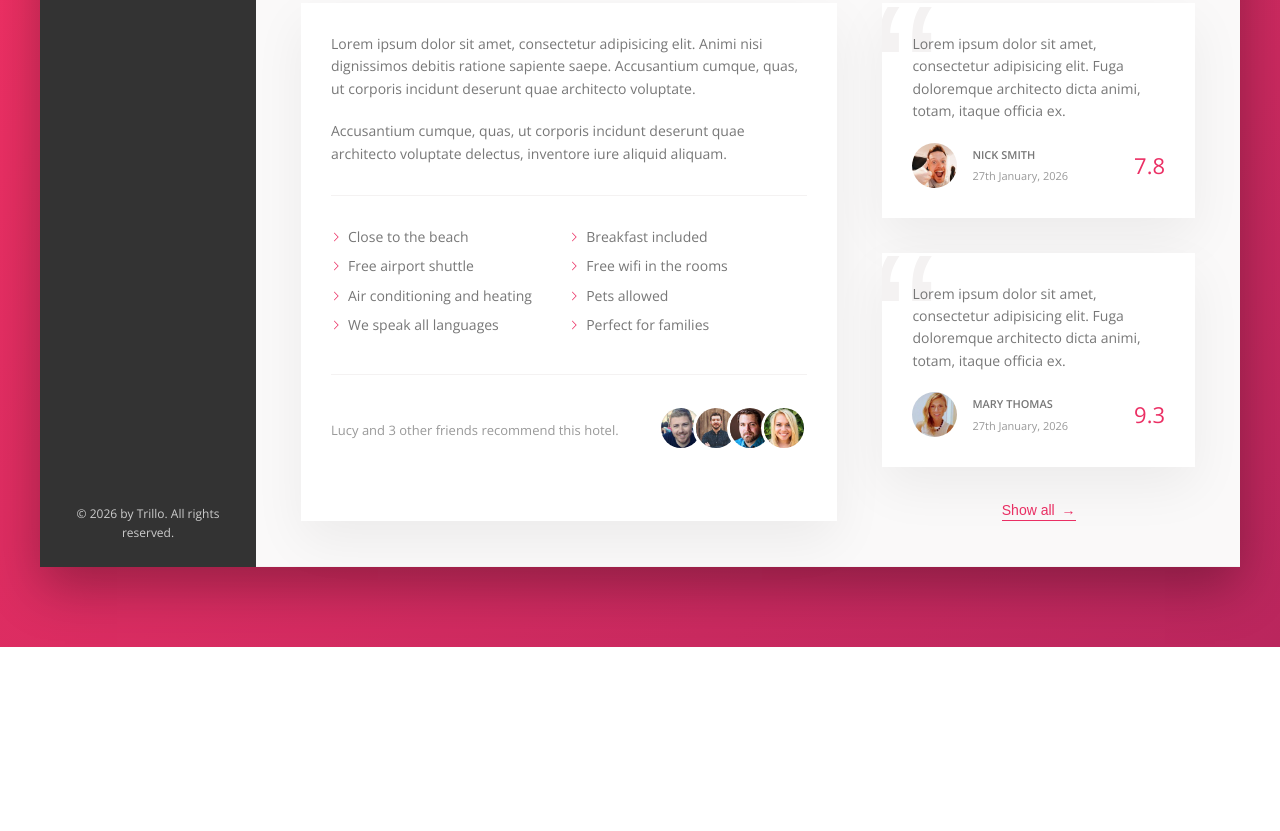
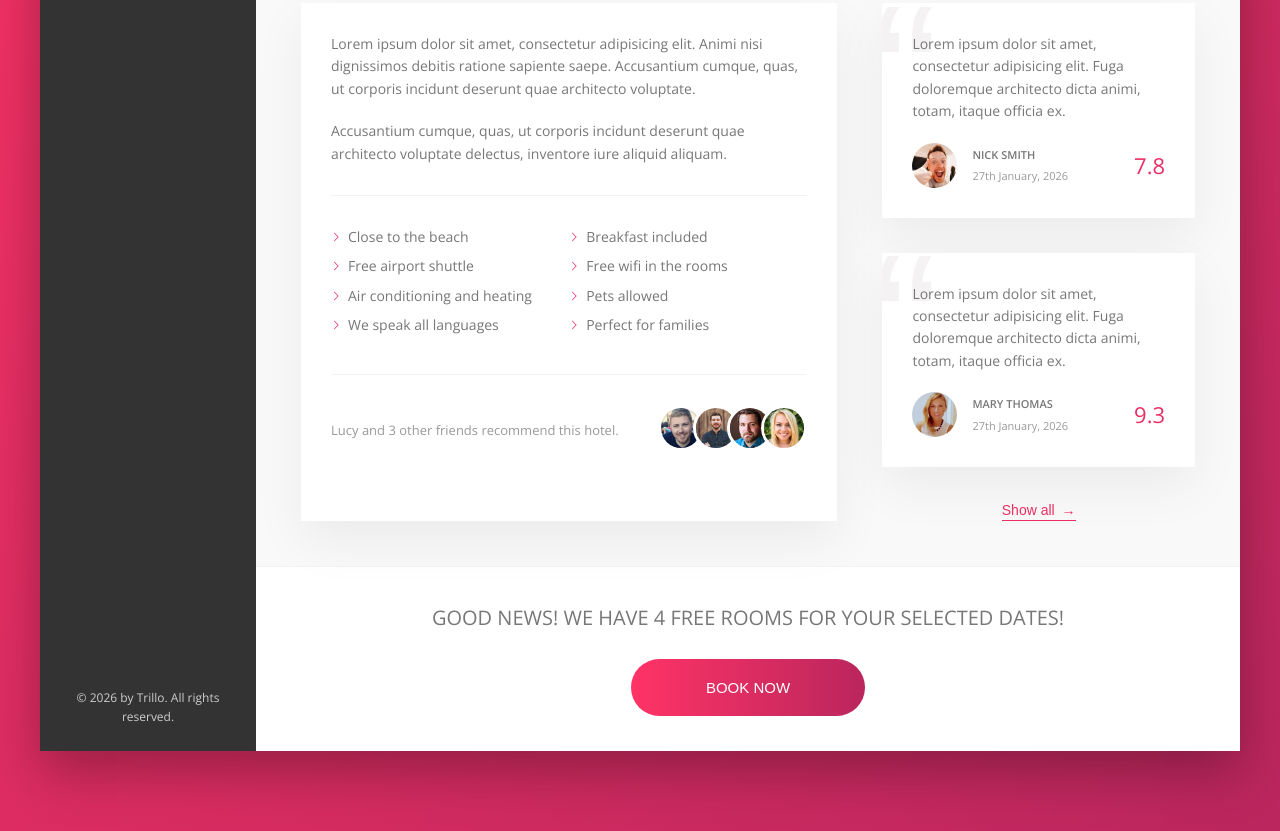
Before and after one commit to hihuydo/frontend-css-trillo, a website: page index.html in a window 1280 px wide. Shown: the part 644-1475 px from the top of the page. Before the commit the page ends 1291 px from the top, so only its background shows below. Drawn offline with nearby package versions, Linux system fonts and the light colour scheme.

Commit message:
finish building CTA section

```diff
--- a/index.html
+++ b/index.html
@@ -201,6 +201,16 @@
                             <button class="btn-inline">Show all <span>&rarr;</span></button>
                         </div>
                     </div>
+
+                    <div class="cta">
+                        <h2 class="cta__book-now">
+                            Good news! We have 4 free rooms for your selected dates!
+                        </h2>
+                        <button class="btn">
+                            <span class="btn__visible">Book now</span>
+                            <span class="btn__invisible">Only 4 rooms left</span>
+                        </button>
+                    </div>
                 </main>
             </div>
 
--- a/sass/_components.scss
+++ b/sass/_components.scss
@@ -469,3 +469,72 @@
         z-index: 1; /* to put the quote marks on top of the review */
     }
 }
+
+////////////////////////////////////////
+/// CALL TO ACTION
+.cta {
+    padding: 3.5rem 0;
+    text-align: center;
+
+    &__book-now {
+        font-size: 2rem;
+        font-weight: 300;
+        text-transform: uppercase;
+        margin-bottom: 2.5rem;
+
+    }
+}
+
+////////////////////////////////////////
+/// BUTTON
+.btn {
+    font-size: 1.5rem;
+    font-weight: 300;
+    text-transform: uppercase;
+    color: #fff;
+
+    border-radius: 100px;
+    border: none;
+    background-image: linear-gradient(to right, var(--color-primary-light), var(--color-primary-dark));
+    cursor: pointer;
+
+    position: relative; /* for the children elements */
+    overflow: hidden; /* prevent the invisible text from overflowing the button (showing) */
+
+    & > * {
+        display: inline-block; /* to be able to use padding and margin */
+        height: 100%;
+        width: 100%;
+        transition: all .2s;
+    }
+
+    &__visible {
+        padding: 2rem 7.5rem;
+    }
+
+    &__invisible {
+        position: absolute;
+        top: -100%; /* move up exactly the height of the button */
+        left: 0;
+        padding: 2rem 0;
+    }
+
+    &:hover {
+        background-image: linear-gradient(to left, var(--color-primary-light), var(--color-primary-dark));
+
+    }
+
+    &:hover &__visible {
+        transform: translateY(100%);
+
+    }
+
+    &:hover &__invisible {
+        top: 0;
+    }
+
+    &:focus {
+        outline: none;
+        animation: pulsate 1s infinite;
+    }
+}
```
Also changed, not shown: css/style.css, 1 other file.
